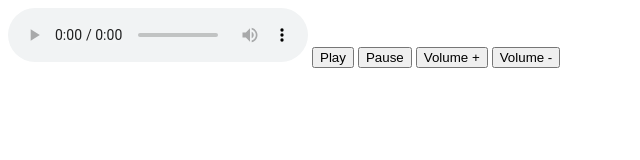
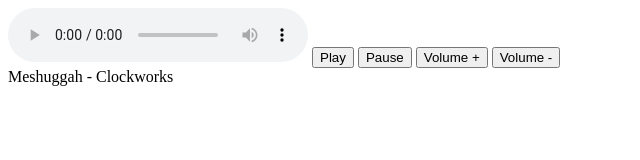
Before and after one commit to sophero/jukebox-starter-kit, a plain HTML site: page index.html in a window 1280 px wide. Shown: the whole page, without its empty margins (0-640 px from the left). Drawn offline with Linux system fonts and the light colour scheme.

Commit message:
Added songCreator function which prompts user to enter song url, name and artist.

```diff
--- a/index.html
+++ b/index.html
@@ -14,6 +14,7 @@
 		<button class="volume-up">Volume +</button>
 		<button class="volume-down">Volume -</button>
 
+	<div class="now-playing"></div>
 
 <script type="text/javascript" src="script.js"></script>
 </body>
--- a/script.js
+++ b/script.js
@@ -7,21 +7,24 @@ function Song(name, artist, url) {
 	this.url = url;
 }
 
-function SongCreator(url) {
+function songCreator() {
 	var inputUrl = prompt("Enter the url for your song.");
 	var inputName = prompt("Enter the song name.");
 	var inputArtist = prompt("Enter the song artist.");
-
+	Jukebox.addSong(new Song(inputName, inputArtist, inputUrl));
 }
 
 function jukeboxConstruct(songs) {
 	this.songs = songs;
+	this.nowPlaying = document.querySelector(".now-playing");
+
 
 	this.audioPlayer = document.querySelector(".audio-player");
 	this.playButton = document.querySelector(".play-button");
 	this.pauseButton = document.querySelector(".pause-button");
 	this.volumeUpButton = document.querySelector(".volume-up");
 	this.volumeDownButton = document.querySelector(".volume-down");
+
 
 	this.checkSongArray = function() {
 		if (typeof this.songs !== "array") {
@@ -53,6 +56,7 @@ function jukeboxConstruct(songs) {
 
 	this.changeSong = function(songToPlay) {
 		this.audioPlayer.src = songToPlay.url;
+		this.nowPlaying.innerHTML = songToPlay.artist + ' - ' + songToPlay.name;
 	}
 
 	// this.createPlaylist
```
